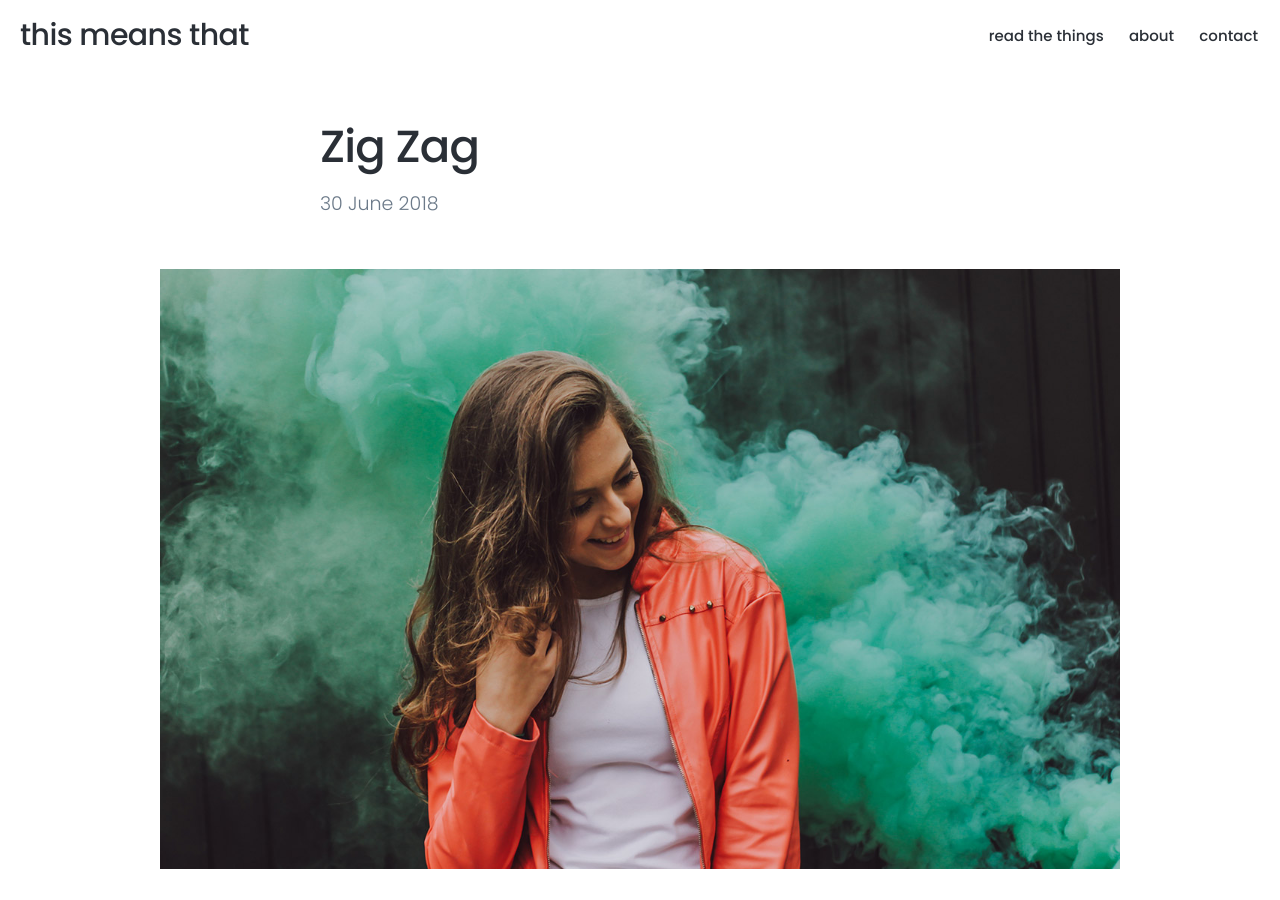
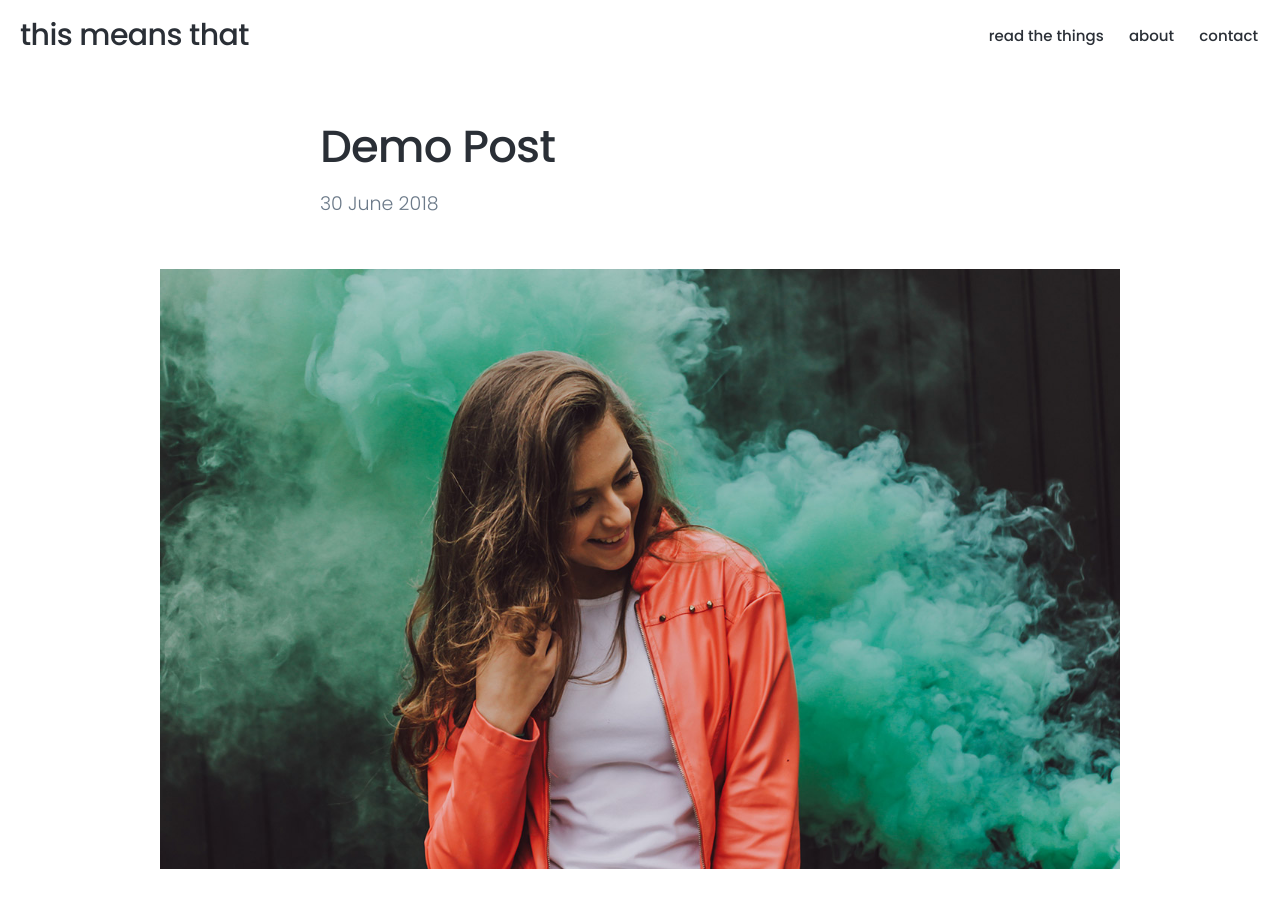
Before and after one commit to thismeansthat/thismeansthat.github.io, a Jekyll site: the page built from _posts/2018-06-30-demo-post.md, in a window 1280 px wide and 900 px high. Built offline with Jekyll 4.4.1, drawn with Linux system fonts in a browser that asks for light colours; nearby versions of some CDN libraries.

Commit message:
Revert "Update 2018-06-30-demo-post.md"
This reverts commit 34f4236f754e28c9a9eda21d640553a6c15a81f2.

```diff
--- a/_posts/2018-06-30-demo-post.md
+++ b/_posts/2018-06-30-demo-post.md
@@ -1,5 +1,5 @@
 ---
-title: 'Zig Zag'
+title: 'Demo Post'
 date: 2018-06-30 00:00:00
 description: Board is a stylish full-width masonry grid theme. Made for designers, artists, photographers and developers to show off their best work.
 featured_image: '/images/demo/blog-01.jpg'
```
